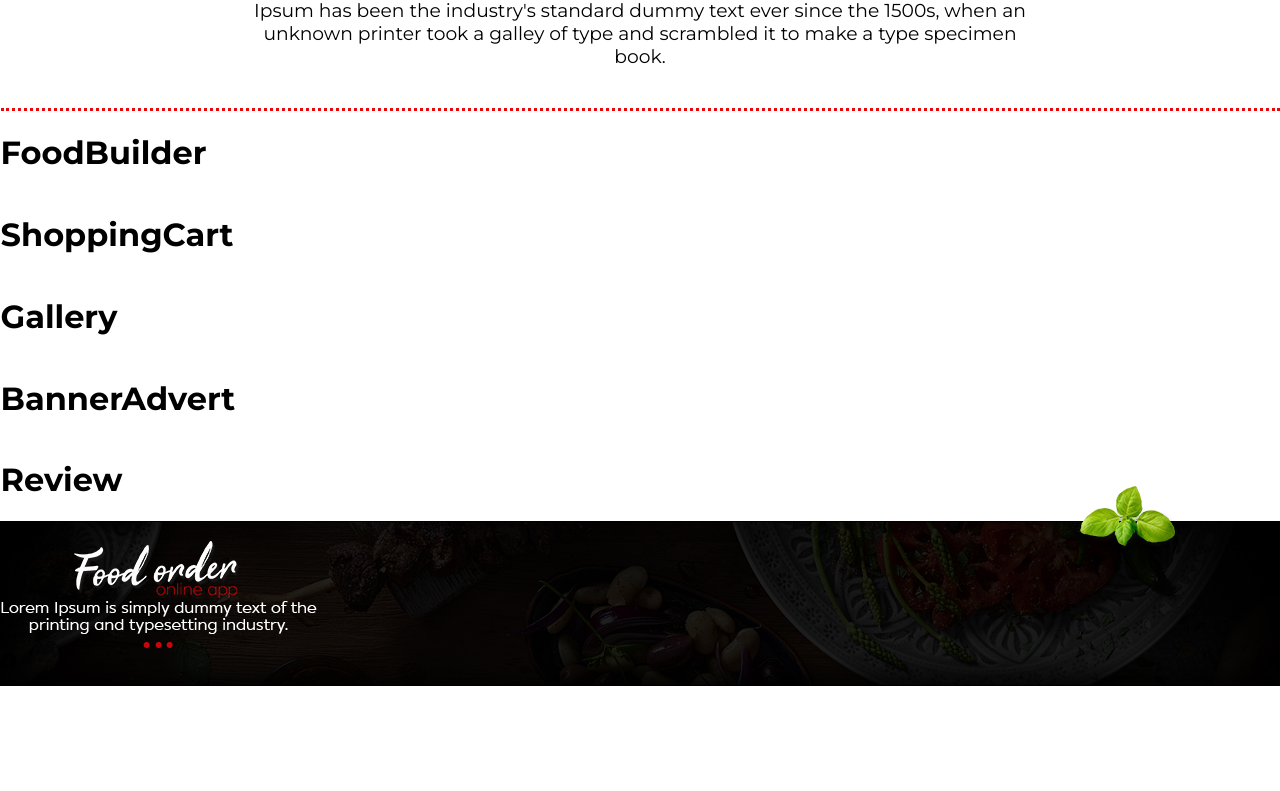
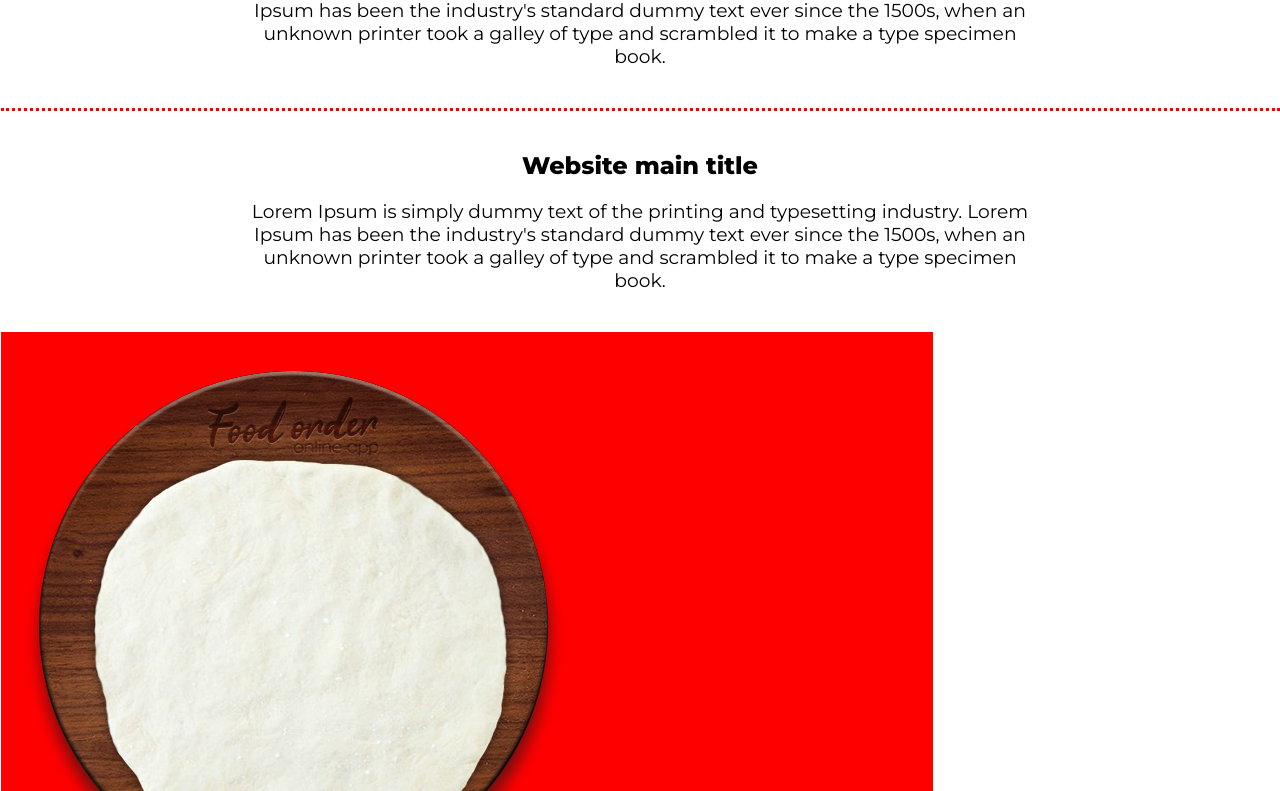
Before and after one commit to Faneste/Food-Order-App, a React (Create React App) app in the folder App/food-order-app/: page / in a window 1280 px wide. Shown: the part 289-1080 px from the top of the page. Before the commit the page ends 975 px from the top, so only its background shows below. Built offline with nearby package versions, Linux system fonts and the light colour scheme.

Commit message:
dodat food builder deo

```diff
--- a/App/food-order-app/src/App.css
+++ b/App/food-order-app/src/App.css
@@ -2,6 +2,7 @@
     --black: #000000;
     --gray: #e3e3e3;
     --red: #eb0707;
+    --white: #fff;
 }
 
 .app {
@@ -66,6 +67,41 @@
 /* food builder */
 .foodBuilder {
   grid-area: FoodBuilder;
+  /* grid options and naming */
+  display: grid;
+  grid-template-rows: repeat(2, auto);
+  grid-template-columns: repeat(2, auto);
+  grid-template-areas:
+  "foodBuilderText foodBuilderText"
+  "foodBuilderImage foodBuilderButtons";
+  border-bottom: 3px solid var(--red);
+  border-bottom-style: dotted;
+}
+
+.foodBuilder__textContainer {
+  grid-area: foodBuilderText;
+  text-align: center;
+}
+
+.foodBuilder__textContainer__title {
+  font-weight: 900;
+  margin-top: 40px;
+}
+
+.foodBuilder__textContainer__text {
+  margin: 0px auto;
+  width: 800px;
+  font-weight: 400;
+  padding-bottom: 40px;
+}
+
+.foodBuilder__ingredientsContainer {
+  grid-area: foodBuilderImage;
+  background-color: red;
+}
+
+.foodBuilder__buttonsContainer {
+  grid-area: foodBuilderButtons;
 }
 
 /* shopping cart */
@@ -113,9 +149,35 @@
   display: block;
   margin: 0px auto;
   margin-top: -35px;
-  margin-right: 100px;
+  /* margin-right: 80px; */
   /* margin-top: -175px; */
   /* margin-right: 150px; */
+}
+
+.footer__container__socialContainer {
+  width: 55px;
+  height: 55px;
+  background-color: var(--white);
+  float: right;
+  border-radius: 25px;
+  font-size: 30px;
+  color: var(--black);
+  margin-left: 20px;
+  margin-top: 50px;
+}
+
+.footer__container__socialContainer i {
+  padding-top: 12px;
+  padding-left: 13px;
+}
+
+.footer__container__socialContainer:hover {
+  cursor: pointer;
+  background-color: var(--gray);
+}
+
+.footer__container__socialContainer:hover i {
+  color: #333333;
 }
 
 
@@ -135,7 +197,4 @@
 
 
 
-
-
-
 /* */
--- a/App/food-order-app/src/components/foodBuilder/FoodBuilder.js
+++ b/App/food-order-app/src/components/foodBuilder/FoodBuilder.js
@@ -1,9 +1,27 @@
 import React from 'react';
+import pizzaDough from '../../images/ingredients/pizzaDough.png';
 
 function FoodBuilder() {
   return (
     <div className="foodBuilder">
-      <h1>FoodBuilder</h1>
+
+      <div className="foodBuilder__textContainer">
+        <h2 className="foodBuilder__textContainer__title">Website main title</h2>
+        <h3 className="foodBuilder__textContainer__text">
+        Lorem Ipsum is simply dummy text of the printing and typesetting industry.
+        Lorem Ipsum has been the industry's standard dummy text ever since the 1500s,
+        when an unknown printer took a galley of type and scrambled it to make a type specimen book.
+        </h3>
+      </div>
+
+        <div className="foodBuilder__ingredientsContainer">
+          <img className="foodBuilder__ingredientsContainer__pizzaDough" src={pizzaDough} alt="pizzaDough"/>
+        </div>
+
+        <div className="foodBuilder__buttonsContainer">
+
+        </div>
+
     </div>
   )
 }
--- a/App/food-order-app/src/components/footer/Footer.js
+++ b/App/food-order-app/src/components/footer/Footer.js
@@ -6,9 +6,11 @@ function Footer() {
   return (
     <div className="footer">
       <div className="footer__container">
-        <img className="footer__container__logo" src={footerLogo}/>
-        <img className="footer__container__basil" src={footerBasil}/>
-        <div className="footer__container__socialContainer"><i class="fab fa-facebook-f"></i></div>
+        <img className="footer__container__logo" src={footerLogo} alt="footerLogo"/>
+        <a href="#"><div className="footer__container__socialContainer" ><i className="fab fa-facebook-f"></i></div></a>
+        <a href="#"><div className="footer__container__socialContainer"><i className="fab fa-twitter"></i></div></a>
+        <a href="#"><div className="footer__container__socialContainer"><i className="fab fa-instagram"></i></div></a>
+        <img className="footer__container__basil" src={footerBasil} alt="footerBasil"/>
       </div>
     </div>
   )
--- a/App/food-order-app/src/components/header/Header.js
+++ b/App/food-order-app/src/components/header/Header.js
@@ -7,8 +7,8 @@ import headerBasil from '../../images/graphics/headerBasil.png';
 function Header() {
   return (
     <div className="header">
-      <img className="header__logo" src={headerLogo}/>
-      <img className="header__basil" src={headerBasil}/>
+      <img className="header__logo" src={headerLogo} alt="headerLogo"/>
+      <img className="header__basil" src={headerBasil} alt="headerLogo"/>
     </div>
   )
 }
```
Also changed, not shown: App/food-order-app/src/images/ingredients/pizzaDough.png (added).
